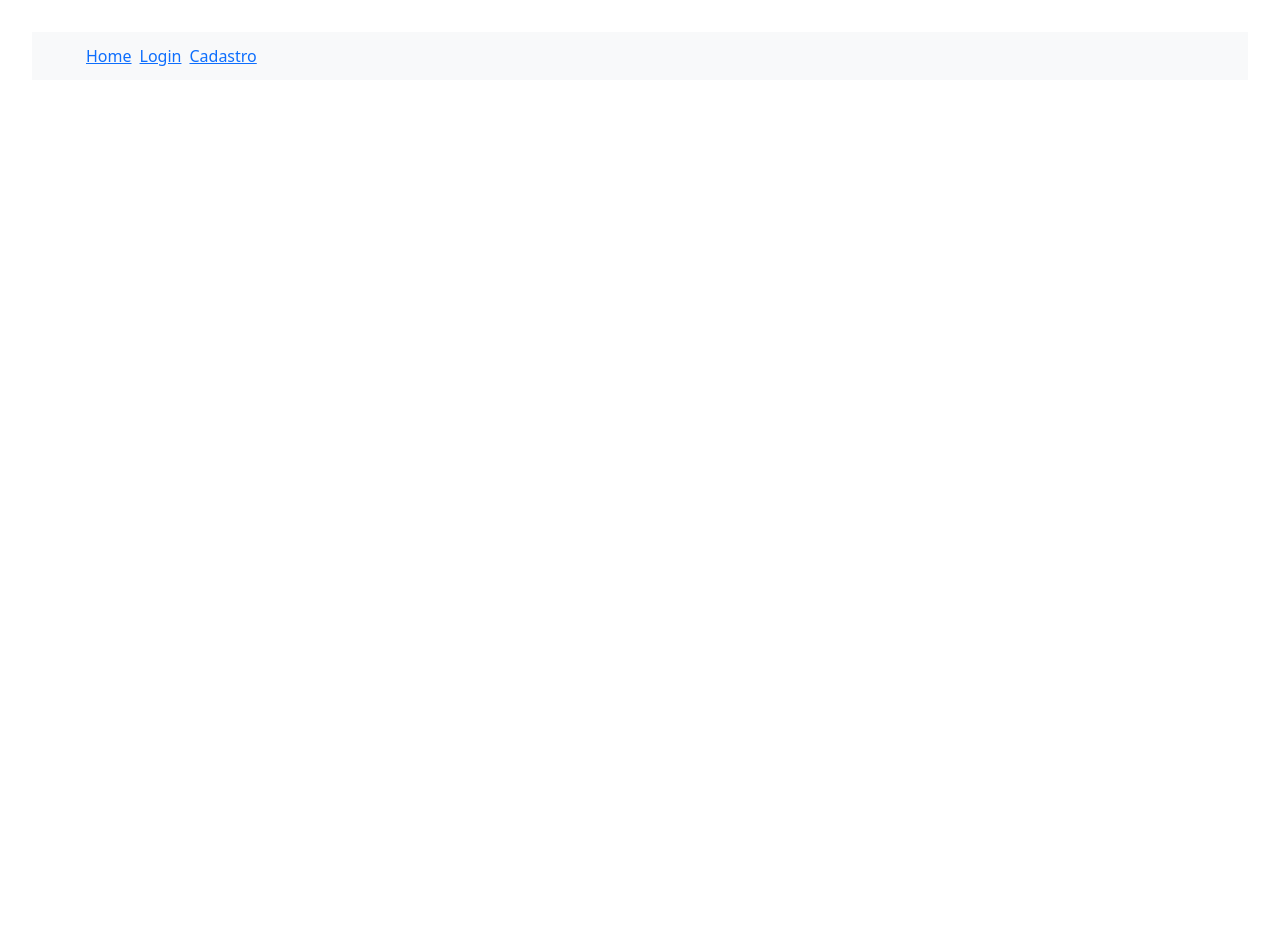
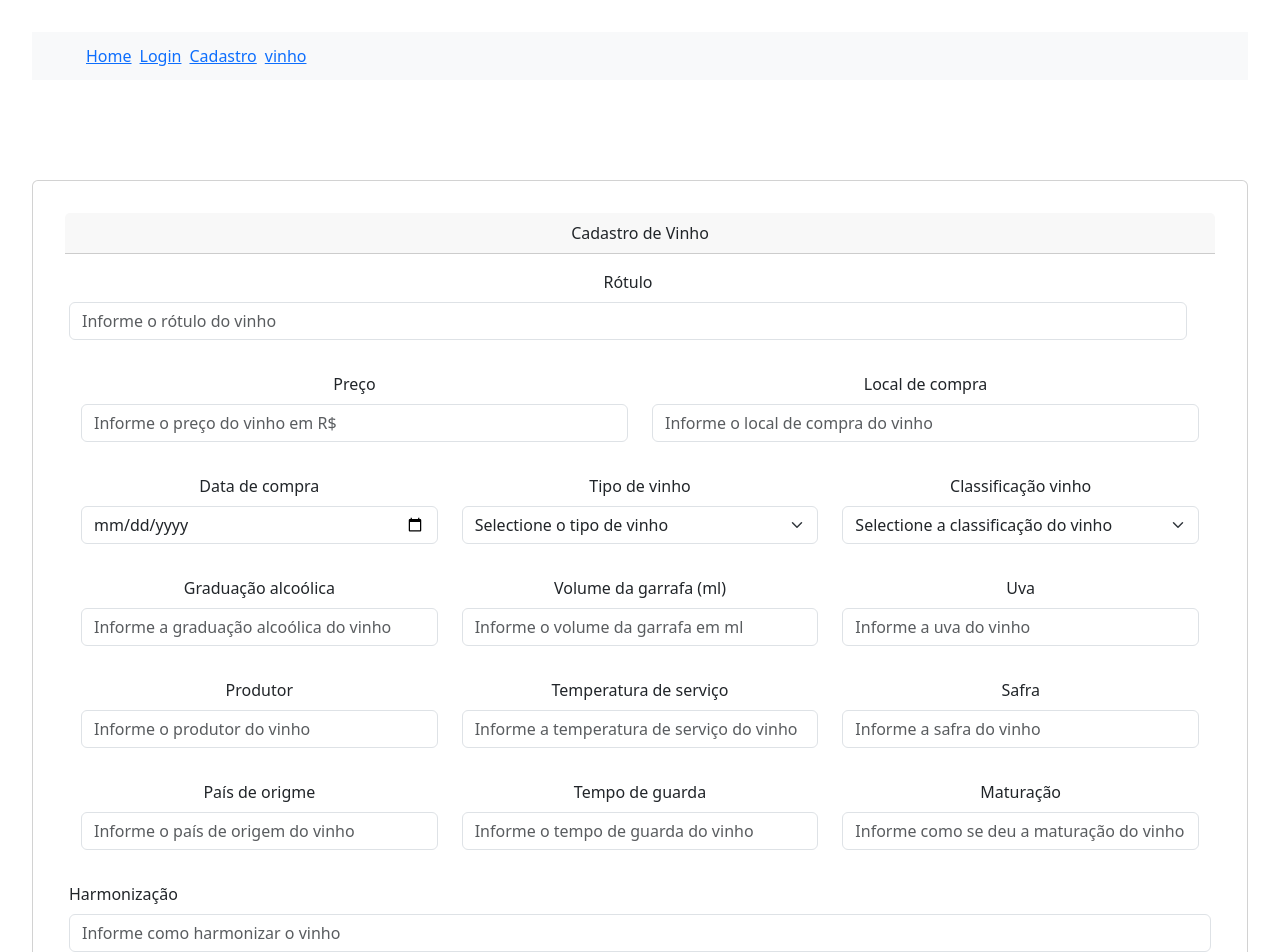
Before and after one commit to vinho-notas/vinho-notas-app, a React (Vite) app in the folder frontend/: page /vinho in a window 1280 px wide. Before the commit this address had no page. Shown: the top 952 px of the page. Before the commit the page ends 800 px from the top, so only its background shows below. Built offline with nearby package versions, Linux system fonts and the light colour scheme.

Commit message:
feat: criando tela de cadastro de vinho

```diff
--- a/frontend/src/App.jsx
+++ b/frontend/src/App.jsx
@@ -5,6 +5,7 @@ import { Routes, Route, } from 'react-router-dom';
 import Header from './components/header/Header';
 import Home from './components/home/Home';
 import Cadastro from './components/cadastro/Cadastro';
+import Vinho from './components/vinho/Vinho';
 
 function App() {
   return (
@@ -14,6 +15,7 @@ function App() {
         <Route path="/" element={<Home />} />
         <Route path="/login" element={<Login />} />
         <Route path="/cadastro" element={<Cadastro />} />
+        <Route path="/vinho" element={<Vinho />} />
       </Routes>
     </>
   )
--- a/frontend/src/components/header/Header.jsx
+++ b/frontend/src/components/header/Header.jsx
@@ -14,6 +14,7 @@ const Header = () => {
                 <Link className="me-auto p-1 d-inline-block" to="/">Home</Link>
                 <Link className="me-auto p-1 d-inline-block" to="/login">Login</Link>
                 <Link className="me-auto p-1 d-inline-block" to="/cadastro">Cadastro</Link>
+                <Link className="me-auto p-1 d-inline-block" to="/vinho">vinho</Link>
             </Nav>
             </Navbar.Collapse>
         </Container>
--- /dev/null
+++ b/frontend/src/components/vinho/Vinho.jsx
@@ -0,0 +1,190 @@
+import { Form, Card, Button } from 'react-bootstrap'
+import Row from 'react-bootstrap/Row'
+import Col from 'react-bootstrap/Col';
+
+const Vinho = () => {
+
+
+    return (
+        <Card style={{ marginTop: 100 }}>
+            <Card.Header>Cadastro de Vinho</Card.Header>
+            <Card.Body>
+                <Form>
+                    <Row className="mb-3">
+                        <Form.Group as={Row} className="mb-3">
+                            <Form.Label>Rótulo</Form.Label>
+                            <Form.Control
+                                name='name'
+                                type='text'
+                                placeholder="Informe o rótulo do vinho"
+                            />
+                        </Form.Group>
+                    </Row>
+
+                    <Row className="mb-3">
+                        <Form.Group as={Col} className="mb-3">
+                            <Form.Label>Preço</Form.Label>
+                            <Form.Control
+                                name='price'
+                                type='text'
+                                placeholder="Informe o preço do vinho em R$"
+                            />
+                        </Form.Group>
+
+                        <Form.Group as={Col} className="mb-3">
+                            <Form.Label>Local de compra</Form.Label>
+                            <Form.Control
+                                name='purchaseLocation'
+                                type='text'
+                                placeholder="Informe o local de compra do vinho"
+                            />
+                        </Form.Group>
+                    </Row>
+
+                    <Row className="mb-3">
+                        <Form.Group as={Col} className="mb-3">
+                            <Form.Label>Data de compra</Form.Label>
+                            <Form.Control
+                                name='purchaseDate'
+                                type='date'
+                                placeholder="Informe a data de compra no formato dd/mm/aaaa"
+                            />
+                        </Form.Group>
+
+                        <Form.Group as={Col} className="mb-3">
+                            <Form.Label>Tipo de vinho</Form.Label>
+                            <Form.Select aria-label="Default select example">
+                                <option>Selectione o tipo de vinho</option>
+                                <option value="REDWINE">Vinho Tinto</option>
+                                <option value="WHITEWINE">Vinho Branco</option>
+                                <option value="ROSEWINE">Vinho Rose</option>
+                                <option value="SPARKLING">Vinho Espumante</option>
+                                <option value="FORTIFIEDWINE">Vinho Fortificado</option>
+                                <option value="SWEETWINE">Vinho Doce</option>
+                                <option value="DESSERTWINE">Vinho de Sobremesa</option>
+                                <option value="VINTAGEWINE">Vinho de Safra</option>
+                                <option value="BLENDEDWINE">Vinho Assemblage</option>
+                                <option value="NATURALWINE">Vinho Orgânico</option>
+                            </Form.Select>
+                        </Form.Group>
+
+                        <Form.Group as={Col} className="mb-3">
+                            <Form.Label>Classificação vinho</Form.Label>
+                            <Form.Select aria-label="Default select example">
+                                <option>Selectione a classificação do vinho</option>
+                                <option value="DRYWINE">Vinho Seco</option>
+                                <option value="MEDIUMDRYWINE">Vinho Meio Seco</option>
+                                <option value="DEMISECWINE">Vinho Demi Sec</option>
+                                <option value="SWEETWINE">Vinho de Doce</option>
+                                <option value="DESSERTWINE">Vinho de Sobremesa</option>
+                                <option value="LATEHARVESTWINE">Vinho de Colheita Tardia</option>
+                                <option value="ICEWINE">Vinho Gelado</option>
+                            </Form.Select>
+                        </Form.Group>
+                    </Row>
+
+                    <Row className="mb-3">
+                        <Form.Group as={Col} className="mb-3">
+                            <Form.Label>Graduação alcoólica</Form.Label>
+                            <Form.Control
+                                name='alcoholContent'
+                                type='text'
+                                placeholder="Informe a graduação alcoólica do vinho"
+                            />
+                        </Form.Group>
+
+                        <Form.Group as={Col} className="mb-3">
+                            <Form.Label>Volume da garrafa (ml)</Form.Label>
+                            <Form.Control
+                                name='volumeMl'
+                                type='text'
+                                placeholder="Informe o volume da garrafa em ml"
+                            />
+                        </Form.Group>
+
+                        <Form.Group as={Col} className="mb-3">
+                            <Form.Label>Uva</Form.Label>
+                            <Form.Control
+                                name='grape'
+                                type='text'
+                                placeholder="Informe a uva do vinho"
+                            />
+                        </Form.Group>
+                    </Row>
+
+                    <Row className="mb-3">
+                        <Form.Group as={Col} className="mb-3">
+                            <Form.Label>Produtor</Form.Label>
+                            <Form.Control
+                                name='winery'
+                                type='text'
+                                placeholder="Informe o produtor do vinho"
+                            />
+                        </Form.Group>
+
+                        <Form.Group as={Col} className="mb-3">
+                            <Form.Label>Temperatura de serviço</Form.Label>
+                            <Form.Control
+                                name='serviceTemperature'
+                                type='text'
+                                placeholder="Informe a temperatura de serviço do vinho"
+                            />
+                        </Form.Group>
+
+                        <Form.Group as={Col} className="mb-3">
+                            <Form.Label>Safra</Form.Label>
+                            <Form.Control
+                                name='harvest'
+                                type='text'
+                                placeholder="Informe a safra do vinho"
+                            />
+                        </Form.Group>
+                    </Row>
+
+                    <Row className="mb-3">
+                        <Form.Group as={Col} className="mb-3">
+                            <Form.Label>País de origme</Form.Label>
+                            <Form.Control
+                                name='country'
+                                type='text'
+                                placeholder="Informe o país de origem do vinho"
+                            />
+                        </Form.Group>
+
+                        <Form.Group as={Col} className="mb-3">
+                            <Form.Label>Tempo de guarda</Form.Label>
+                            <Form.Control
+                                name='guardTime'
+                                type='text'
+                                placeholder="Informe o tempo de guarda do vinho"
+                            />
+                        </Form.Group>
+
+                        <Form.Group as={Col} className="mb-3">
+                            <Form.Label>Maturação</Form.Label>
+                            <Form.Control
+                                name='maturation'
+                                type='text'
+                                placeholder="Informe como se deu a maturação do vinho"
+                            />
+                        </Form.Group>
+                    </Row>
+
+                    <Form.Group as={Row} className="mb-3">
+                        <Form.Label as={Row}>Harmonização</Form.Label>
+                        <Form.Control
+                            name='harmonization'
+                            type='text'
+                            placeholder="Informe como harmonizar o vinho"
+                        />
+                    </Form.Group>
+
+                    <Button variant="primary" type="submit">Cadastrar</Button>
+
+                </Form>
+            </Card.Body>
+        </Card>
+    )
+}
+
+export default Vinho
```
